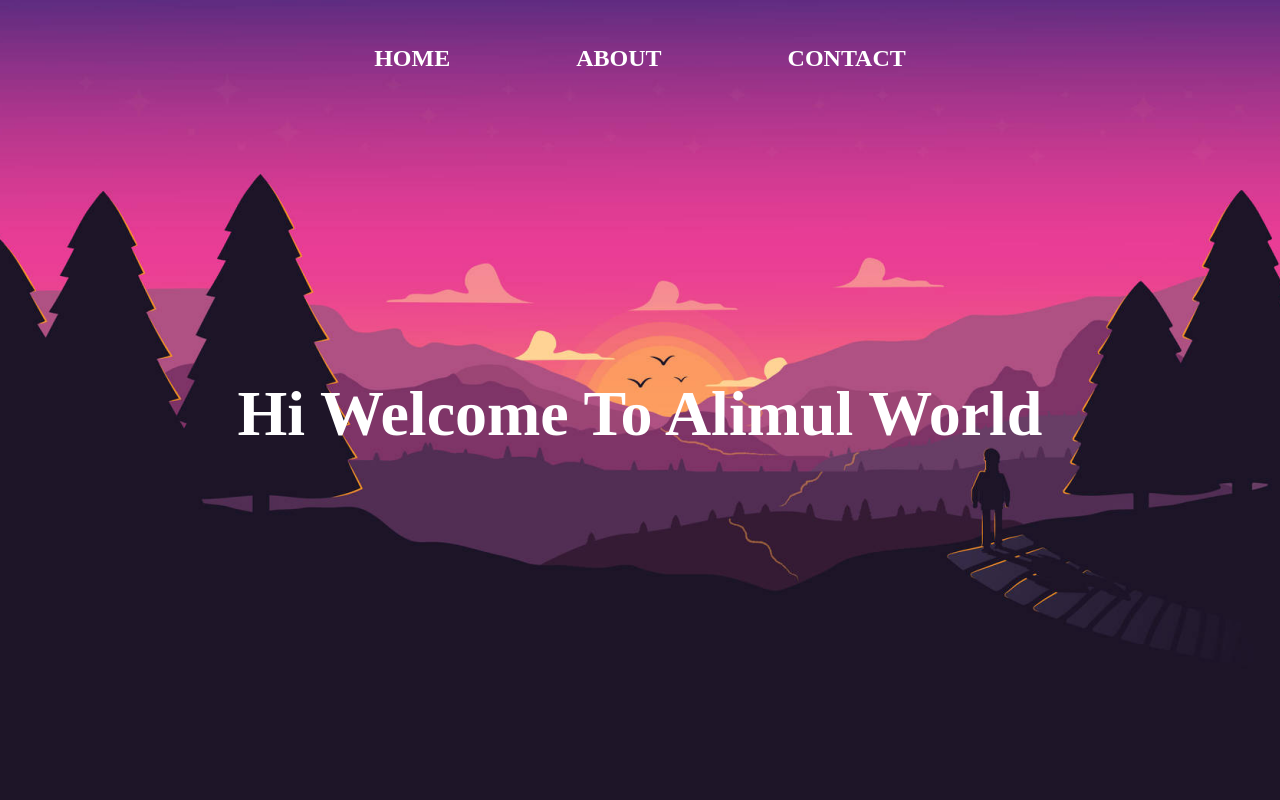
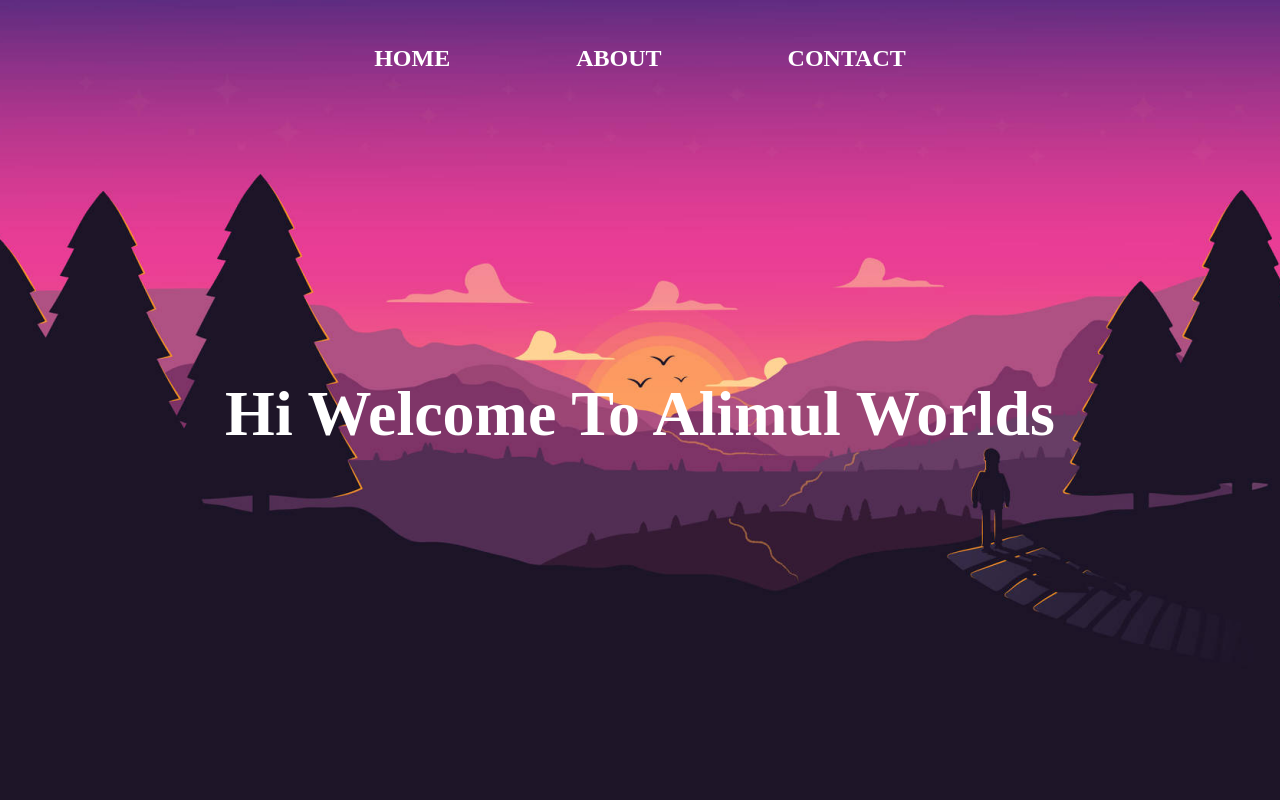
Before and after one commit to AlimulDevs/portofolio-web-green-code, a plain HTML site: page index.html in a window 1280 px wide. Shown: the top 800 px of the page. Drawn offline with Linux system fonts and the light colour scheme.

Commit message:
feat : #3 tes ci cd

```diff
--- a/index.html
+++ b/index.html
@@ -18,7 +18,7 @@
     </nav>
 
     <div class="home-content">
-        <p>Hi Welcome To Alimul World</p>
+        <p>Hi Welcome To Alimul Worlds</p>
     </div>
 
     <div class="about-content">
```
